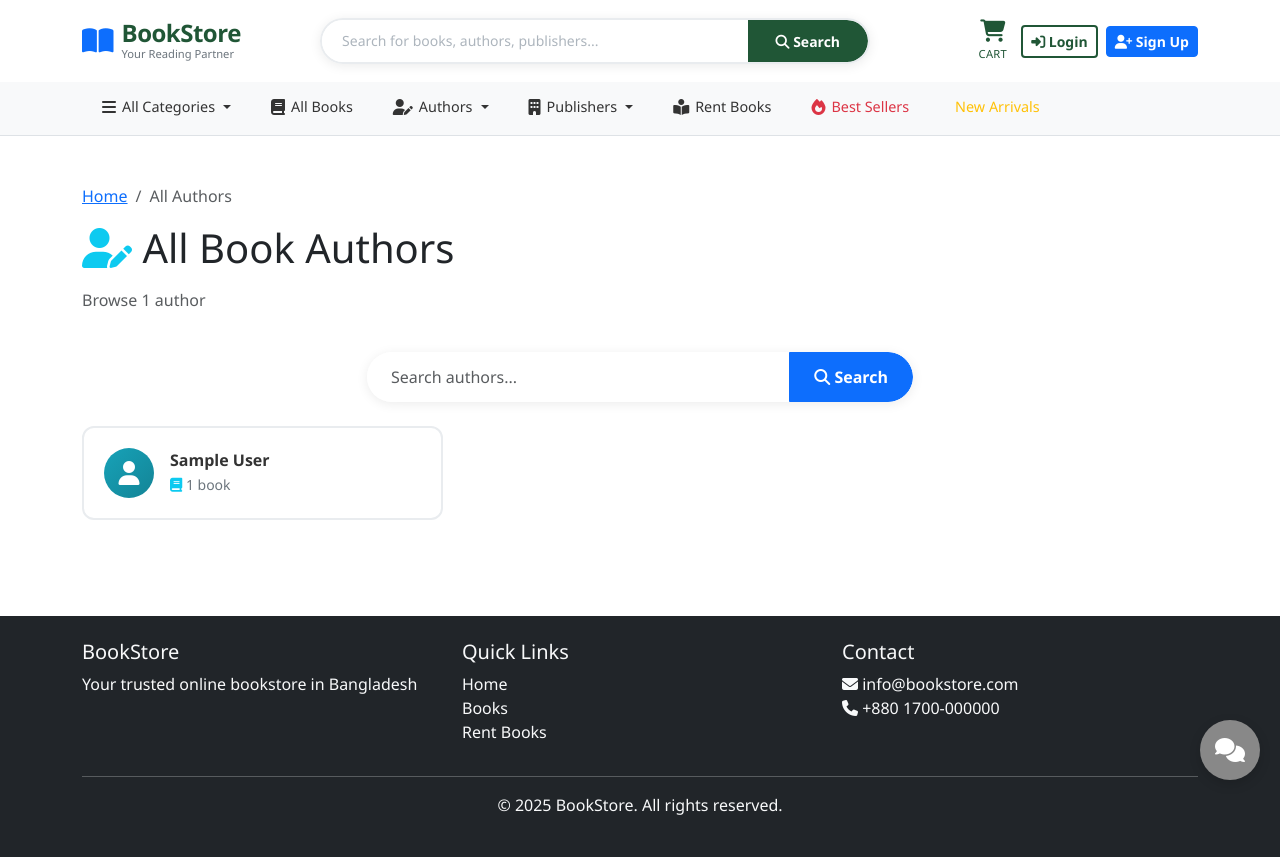
After one commit to uzzalbhuiyan318/Online-Book-Store, a Django app: page /authors/ in a window 1280 px wide. The commit adds this page. Run offline with Django 4.2, Linux system fonts and the light colour scheme; tables that the repository leaves empty hold one stand-in row (values such as "Sample post"); parts of the project's set-up code (start-up, migrations or seed data) failed here and were passed over; some libraries are stand-ins or nearby versions.

Commit message:
feat: Implement category, author, and publisher listing pages with pagination and search functionality

```diff
--- a/books/context_processors.py
+++ b/books/context_processors.py
@@ -29,25 +29,38 @@ def cart_context(request):
 
 def categories_context(request):
     """Add active categories, authors, and publishers to context"""
-    categories = Category.objects.filter(is_active=True)
+    # Limit to 12 categories for navbar to prevent overflow
+    categories = Category.objects.filter(is_active=True)[:12]
+    all_categories_count = Category.objects.filter(is_active=True).count()
 
     # Get unique authors with book count for the site navigation (avoid clashing with
     # view-level `authors` context variables used on listing pages)
+    # Limit to 15 authors for navbar
     nav_authors = Book.objects.filter(is_active=True).values('author').annotate(
         book_count=Count('id')
-    ).order_by('author')[:50]  # Limit to 50 authors
+    ).order_by('-book_count', 'author')[:15]
+
+    all_authors_count = Book.objects.filter(is_active=True).values('author').distinct().count()
 
     # Get unique publishers with book count for the site navigation
+    # Limit to 15 publishers for navbar
     nav_publishers = Book.objects.filter(is_active=True, publisher__isnull=False).exclude(
         publisher=''
     ).values('publisher').annotate(
         book_count=Count('id')
-    ).order_by('publisher')[:50]  # Limit to 50 publishers
+    ).order_by('-book_count', 'publisher')[:15]
+
+    all_publishers_count = Book.objects.filter(is_active=True, publisher__isnull=False).exclude(
+        publisher=''
+    ).values('publisher').distinct().count()
 
     return {
         'categories': categories,
+        'all_categories_count': all_categories_count,
         'nav_authors': nav_authors,
+        'all_authors_count': all_authors_count,
         'nav_publishers': nav_publishers,
+        'all_publishers_count': all_publishers_count,
     }
 
 
--- a/books/urls.py
+++ b/books/urls.py
@@ -11,6 +11,11 @@ urlpatterns = [
 
     # Language switcher
     path('set-language/', set_language_view, name='set_language'),
+
+    # Browse pages
+    path('categories/', views.all_categories, name='all_categories'),
+    path('authors/', views.all_authors, name='all_authors'),
+    path('publishers/', views.all_publishers, name='all_publishers'),
 
     # Books (Using str instead of slug to support Bangla Unicode characters)
     path('books/', views.book_list, name='book_list'),
--- a/books/views.py
+++ b/books/views.py
@@ -597,3 +597,80 @@ def add_review(request, slug):
         'book': book,
     }
     return render(request, 'books/add_review.html', context)
+
+
+def all_categories(request):
+    """View to display all categories with pagination"""
+    categories_list = Category.objects.filter(is_active=True).annotate(
+        book_count=Count('books', filter=Q(books__is_active=True))
+    ).order_by('name')
+
+    # Pagination
+    paginator = Paginator(categories_list, 24)  # 24 categories per page
+    page_number = request.GET.get('page')
+    categories = paginator.get_page(page_number)
+
+    context = {
+        'categories': categories,
+        'total_categories': categories_list.count(),
+    }
+    return render(request, 'books/all_categories.html', context)
+
+
+def all_authors(request):
+    """View to display all authors with pagination"""
+    # Get unique authors with book count
+    authors_list = Book.objects.filter(is_active=True).values('author', 'author_bn').annotate(
+        book_count=Count('id')
+    ).order_by('author')
+
+    # Search functionality
+    search_query = request.GET.get('search', '').strip()
+    if search_query:
+        authors_list = authors_list.filter(
+            Q(author__icontains=search_query) |
+            Q(author_bn__icontains=search_query)
+        )
+
+    # Pagination
+    paginator = Paginator(authors_list, 30)  # 30 authors per page
+    page_number = request.GET.get('page')
+    authors = paginator.get_page(page_number)
+
+    context = {
+        'authors': authors,
+        'total_authors': authors_list.count(),
+        'search_query': search_query,
+    }
+    return render(request, 'books/all_authors.html', context)
+
+
+def all_publishers(request):
+    """View to display all publishers with pagination"""
+    # Get unique publishers with book count
+    publishers_list = Book.objects.filter(
+        is_active=True,
+        publisher__isnull=False
+    ).exclude(publisher='').values('publisher', 'publisher_bn').annotate(
+        book_count=Count('id')
+    ).order_by('publisher')
+
+    # Search functionality
+    search_query = request.GET.get('search', '').strip()
+    if search_query:
+        publishers_list = publishers_list.filter(
+            Q(publisher__icontains=search_query) |
+            Q(publisher_bn__icontains=search_query)
+        )
+
+    # Pagination
+    paginator = Paginator(publishers_list, 30)  # 30 publishers per page
+    page_number = request.GET.get('page')
+    publishers = paginator.get_page(page_number)
+
+    context = {
+        'publishers': publishers,
+        'total_publishers': publishers_list.count(),
+        'search_query': search_query,
+    }
+    return render(request, 'books/all_publishers.html', context)
--- a/templates/base.html
+++ b/templates/base.html
@@ -156,6 +156,16 @@
                                     <p class="text-muted mb-0">No categories available</p>
                                 </div>
                                 {% endfor %}
+
+                                {% if all_categories_count > 12 %}
+                                <div class="col-12 mt-3 text-center">
+                                    <a href="{% url 'books:all_categories' %}" class="btn btn-outline-primary btn-sm see-more-btn">
+                                        <i class="fas fa-th-large me-2"></i>
+                                        See All {{ all_categories_count }} Categories
+                                        <i class="fas fa-arrow-right ms-2"></i>
+                                    </a>
+                                </div>
+                                {% endif %}
                             </div>
                         </div>
                     </div>
@@ -185,6 +195,16 @@
                                     <p class="text-muted mb-0">No authors available</p>
                                 </div>
                                 {% endfor %}
+
+                                {% if all_authors_count > 15 %}
+                                <div class="col-12 mt-3 text-center">
+                                    <a href="{% url 'books:all_authors' %}" class="btn btn-outline-info btn-sm see-more-btn">
+                                        <i class="fas fa-users me-2"></i>
+                                        See All {{ all_authors_count }} Authors
+                                        <i class="fas fa-arrow-right ms-2"></i>
+                                    </a>
+                                </div>
+                                {% endif %}
                             </div>
                         </div>
                     </div>
@@ -209,6 +229,16 @@
                                     <p class="text-muted mb-0">No publishers available</p>
                                 </div>
                                 {% endfor %}
+
+                                {% if all_publishers_count > 15 %}
+                                <div class="col-12 mt-3 text-center">
+                                    <a href="{% url 'books:all_publishers' %}" class="btn btn-outline-success btn-sm see-more-btn">
+                                        <i class="fas fa-city me-2"></i>
+                                        See All {{ all_publishers_count }} Publishers
+                                        <i class="fas fa-arrow-right ms-2"></i>
+                                    </a>
+                                </div>
+                                {% endif %}
                             </div>
                         </div>
                     </div>
--- /dev/null
+++ b/templates/books/all_authors.html
@@ -0,0 +1,197 @@
+{% extends 'base.html' %}
+{% load static %}
+{% load i18n %}
+
+{% block title %}All Authors - BookStore{% endblock %}
+
+{% block content %}
+<div class="container py-5">
+    <!-- Page Header -->
+    <div class="row mb-4">
+        <div class="col-12">
+            <nav aria-label="breadcrumb">
+                <ol class="breadcrumb">
+                    <li class="breadcrumb-item"><a href="{% url 'books:home' %}">{% trans "Home" %}</a></li>
+                    <li class="breadcrumb-item active">{% trans "All Authors" %}</li>
+                </ol>
+            </nav>
+            <h1 class="mb-3">
+                <i class="fas fa-user-edit text-info"></i>
+                {% trans "All Book Authors" %}
+            </h1>
+            <p class="text-muted">
+                {% blocktrans count counter=total_authors %}
+                    Browse {{ counter }} author
+                {% plural %}
+                    Browse {{ counter }} authors
+                {% endblocktrans %}
+            </p>
+        </div>
+    </div>
+
+    <!-- Search Box -->
+    <div class="row mb-4">
+        <div class="col-md-6 mx-auto">
+            <form method="get" class="search-box">
+                <div class="input-group">
+                    <input type="text" name="search" class="form-control"
+                           placeholder="{% trans 'Search authors...' %}"
+                           value="{{ search_query }}">
+                    <button class="btn btn-primary" type="submit">
+                        <i class="fas fa-search"></i> {% trans "Search" %}
+                    </button>
+                </div>
+            </form>
+        </div>
+    </div>
+
+    <!-- Authors List -->
+    <div class="row g-3">
+        {% for author in authors %}
+        <div class="col-md-6 col-lg-4">
+            <a href="{% url 'books:book_list' %}?author={{ author.author|urlencode }}" class="text-decoration-none">
+                <div class="author-item">
+                    <div class="author-icon">
+                        <i class="fas fa-user"></i>
+                    </div>
+                    <div class="author-info">
+                        <h6 class="author-name">{{ author.author }}</h6>
+                        {% if author.author_bn and author.author_bn != author.author %}
+                        <p class="author-name-bn">{{ author.author_bn }}</p>
+                        {% endif %}
+                        <p class="author-book-count">
+                            <i class="fas fa-book text-info"></i>
+                            {{ author.book_count }} {% if author.book_count == 1 %}book{% else %}books{% endif %}
+                        </p>
+                    </div>
+                    <div class="author-arrow">
+                        <i class="fas fa-chevron-right"></i>
+                    </div>
+                </div>
+            </a>
+        </div>
+        {% empty %}
+        <div class="col-12">
+            <div class="alert alert-info text-center">
+                <i class="fas fa-info-circle"></i>
+                {% if search_query %}
+                    {% trans "No authors found matching your search." %}
+                {% else %}
+                    {% trans "No authors found." %}
+                {% endif %}
+            </div>
+        </div>
+        {% endfor %}
+    </div>
+
+    <!-- Pagination -->
+    {% if authors.has_other_pages %}
+    <div class="row mt-5">
+        <div class="col-12">
+            {% include 'includes/pagination.html' with page_obj=authors %}
+        </div>
+    </div>
+    {% endif %}
+</div>
+
+<style>
+.search-box .input-group {
+    box-shadow: 0 2px 12px rgba(0, 0, 0, 0.08);
+    border-radius: 50px;
+    overflow: hidden;
+}
+
+.search-box .form-control {
+    border: none;
+    padding: 0.75rem 1.5rem;
+}
+
+.search-box .form-control:focus {
+    box-shadow: none;
+}
+
+.search-box .btn {
+    border-radius: 0 50px 50px 0;
+    padding: 0.75rem 1.5rem;
+}
+
+.author-item {
+    background: #fff;
+    border: 2px solid #e9ecef;
+    border-radius: 12px;
+    padding: 1.25rem;
+    display: flex;
+    align-items: center;
+    gap: 1rem;
+    transition: all 0.3s ease;
+}
+
+.author-item:hover {
+    border-color: #17a2b8;
+    box-shadow: 0 8px 24px rgba(23, 162, 184, 0.1);
+    transform: translateX(5px);
+}
+
+.author-icon {
+    width: 50px;
+    height: 50px;
+    background: linear-gradient(135deg, #17a2b8, #138496);
+    border-radius: 50%;
+    display: flex;
+    align-items: center;
+    justify-content: center;
+    flex-shrink: 0;
+}
+
+.author-icon i {
+    font-size: 1.5rem;
+    color: white;
+}
+
+.author-info {
+    flex: 1;
+    min-width: 0;
+}
+
+.author-name {
+    font-weight: 600;
+    color: #333;
+    margin: 0 0 0.25rem 0;
+    font-size: 1rem;
+    overflow: hidden;
+    text-overflow: ellipsis;
+    white-space: nowrap;
+}
+
+.author-name-bn {
+    font-size: 0.875rem;
+    color: #6c757d;
+    margin: 0 0 0.25rem 0;
+    overflow: hidden;
+    text-overflow: ellipsis;
+    white-space: nowrap;
+}
+
+.author-book-count {
+    font-size: 0.875rem;
+    color: #6c757d;
+    margin: 0;
+}
+
+.author-arrow {
+    color: #17a2b8;
+    opacity: 0;
+    transform: translateX(-10px);
+    transition: all 0.3s ease;
+}
+
+.author-item:hover .author-arrow {
+    opacity: 1;
+    transform: translateX(0);
+}
+
+.author-item:hover .author-name {
+    color: #17a2b8;
+}
+</style>
+{% endblock %}
```
Also changed, not shown: static/css/style.css (+28 -2 lines), templates/books/all_categories.html (added, +146 -0 lines), templates/books/all_publishers.html (added, +197 -0 lines).
